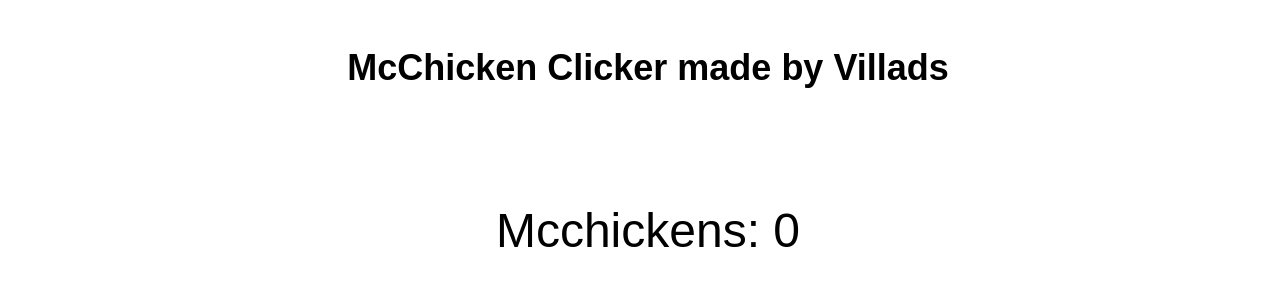
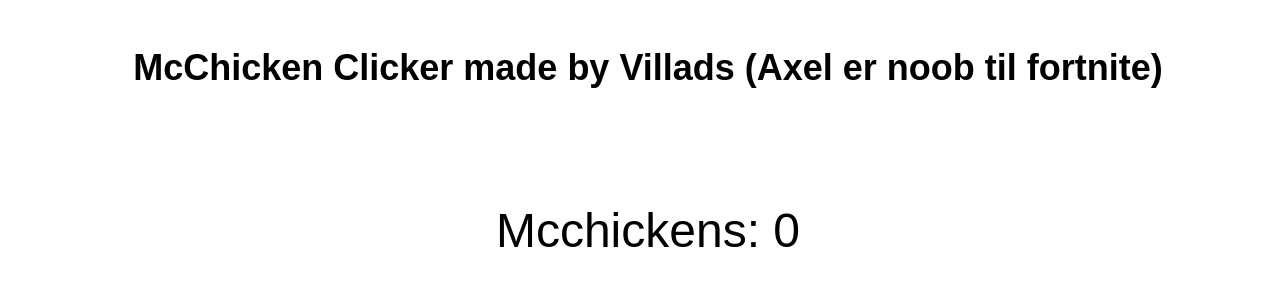
Before and after one commit to Villadskw/mcchicken-clicker, a plain HTML site: page index.html in a window 1280 px wide. Shown: the top 284 px of the page. Drawn offline with Linux system fonts and the light colour scheme.

Commit message:
Update index.html

```diff
--- a/index.html
+++ b/index.html
@@ -85,7 +85,7 @@
 <body>
   <div class="container">
     <div class="title">
-      <p>McChicken Clicker made by Villads</p>
+      <p>McChicken Clicker made by Villads (Axel er noob til fortnite)</p>
     </div>
     <div class="counter">
       <p>Mcchickens: <span id="counter-display">0</span></p>
```
